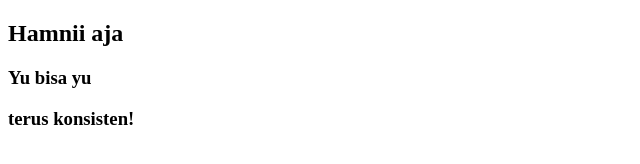
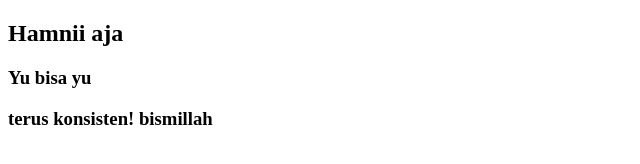
Before and after one commit to harahas/hamni_lat, a plain HTML site: page index.html in a window 1280 px wide. Shown: the whole page, without its empty margins (0-640 px from the left). Drawn offline with Linux system fonts and the light colour scheme.

Commit message:
buat masalah

```diff
--- a/index.html
+++ b/index.html
@@ -12,7 +12,7 @@
 <body>
     <h2>Hamnii aja</h2>
     <h3>Yu bisa yu</h3>
-    <h3>terus konsisten!</h3>
+    <h3>terus konsisten! bismillah</h3>
 </body>
 
 </html>
```
